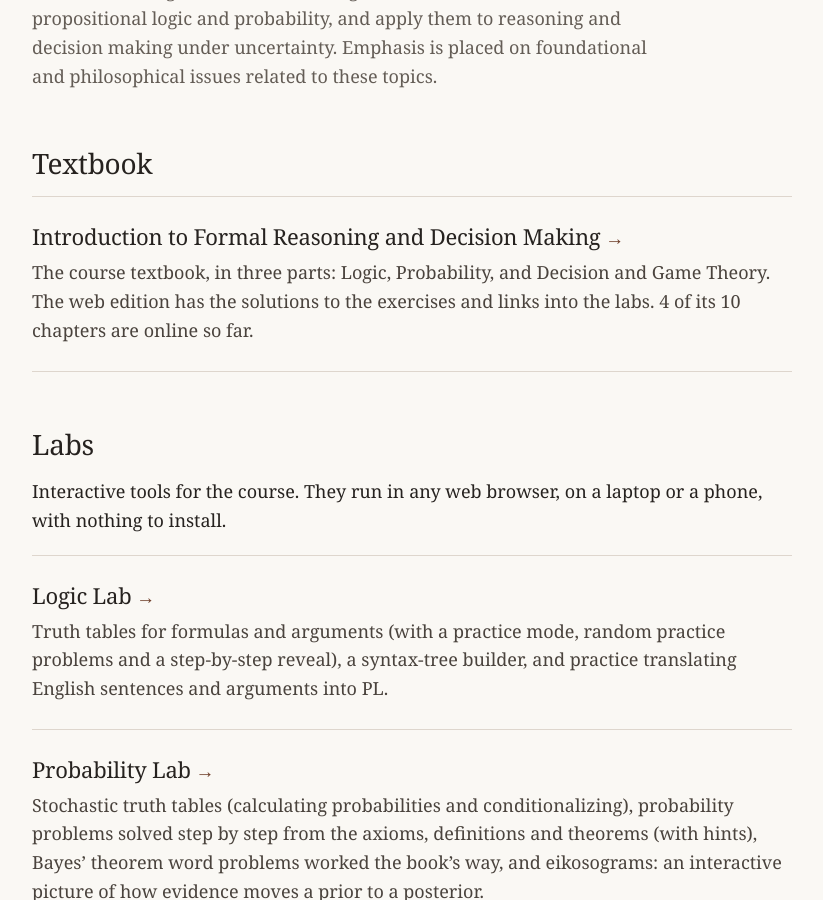
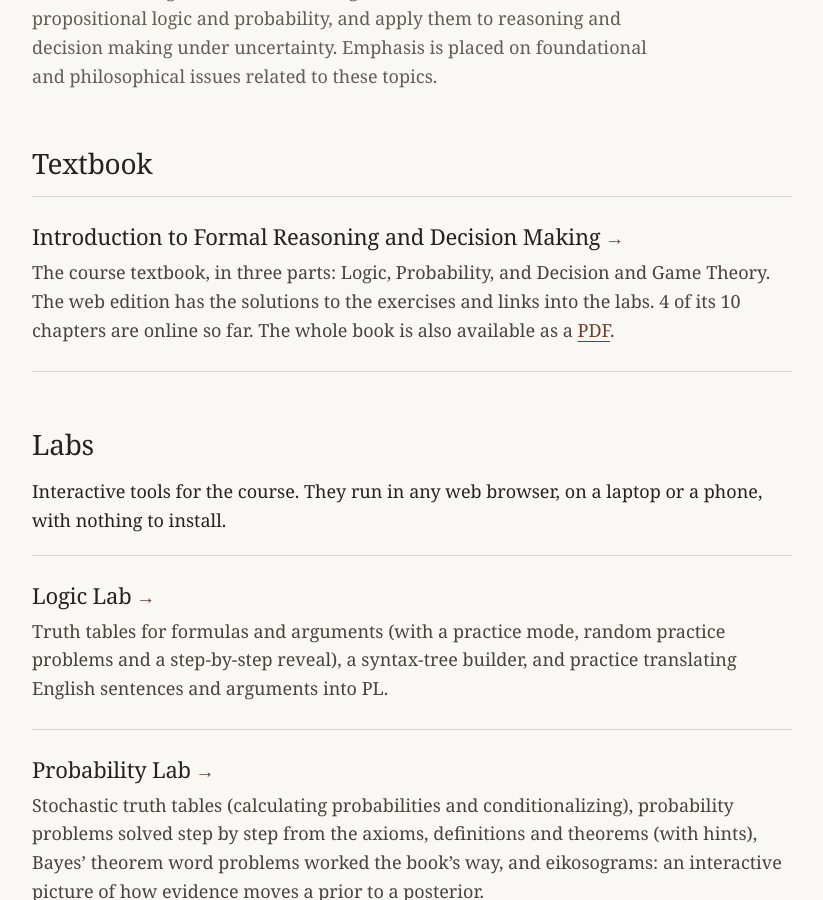
Before and after one commit to Comesana73/juancomesana.org, a Jekyll site: the page built from phil109/index.html, in a window 1280 px wide and 900 px high, scrolled down 421 px. Shown: the whole window, without its empty margins (228-1051 px from the left). Built offline with Jekyll 4.4.1, drawn with Linux system fonts in a browser that asks for light colours.

Commit message:
PHIL 109: link the textbook PDF from the course page (#22)
* Link the textbook PDF from the PHIL 109 course page

Co-Authored-By: Claude Opus 5.5 (1M context) <noreply@anthropic.com>
Claude-Session: https://claude.ai/code/session_01HEPaZpDmQQmMycx3jL8U93

* Add the PHIL 109 textbook PDF (Overleaf build of 2026-10-24)

Co-Authored-By: Claude Opus 5.5 (1M context) <noreply@anthropic.com>
Claude-Session: https://claude.ai/code/session_01HEPaZpDmQQmMycx3jL8U93

---------

Co-authored-by: Claude <noreply@anthropic.com>

```diff
--- a/phil109/index.html
+++ b/phil109/index.html
@@ -23,7 +23,7 @@ eyebrow: "PHIL 109 · Rutgers University–New Brunswick"
 <div class="ruled">
   <article class="app">
     <h2><a href="textbook/">{{ book.title }}</a></h2>
-    <p>The course textbook, in three parts: Logic, Probability, and Decision and Game Theory. The web edition has the solutions to the exercises and links into the labs. {{ online }} of its {{ total }} chapters are online so far.</p>
+    <p>The course textbook, in three parts: Logic, Probability, and Decision and Game Theory. The web edition has the solutions to the exercises and links into the labs. {{ online }} of its {{ total }} chapters are online so far. The whole book is also available as a <a href="{{ '/assets/documents/phil109-textbook.pdf' | relative_url }}">PDF</a>.</p>
   </article>
 </div>
 
```
Also changed, not shown: 1 other file.
